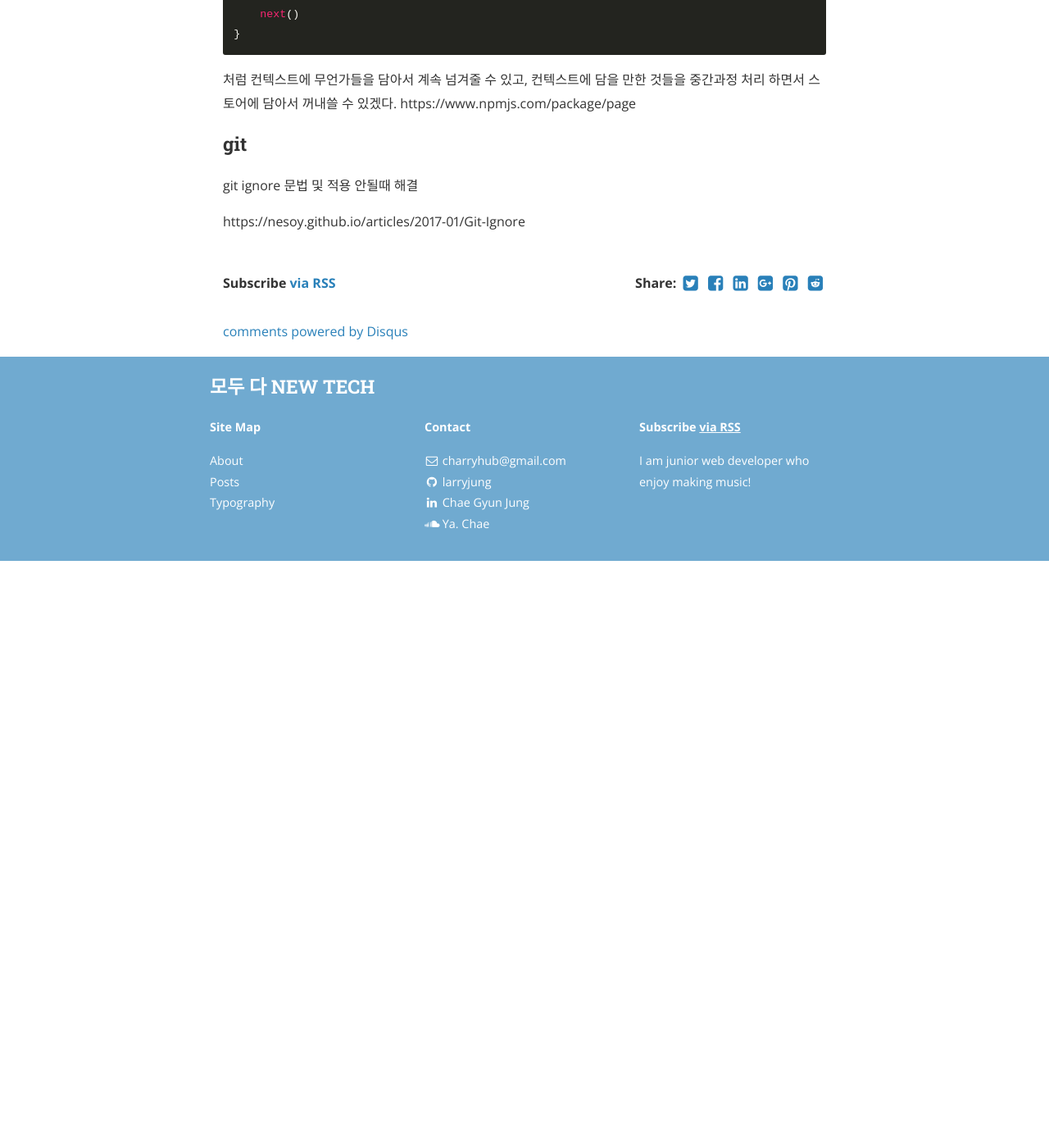
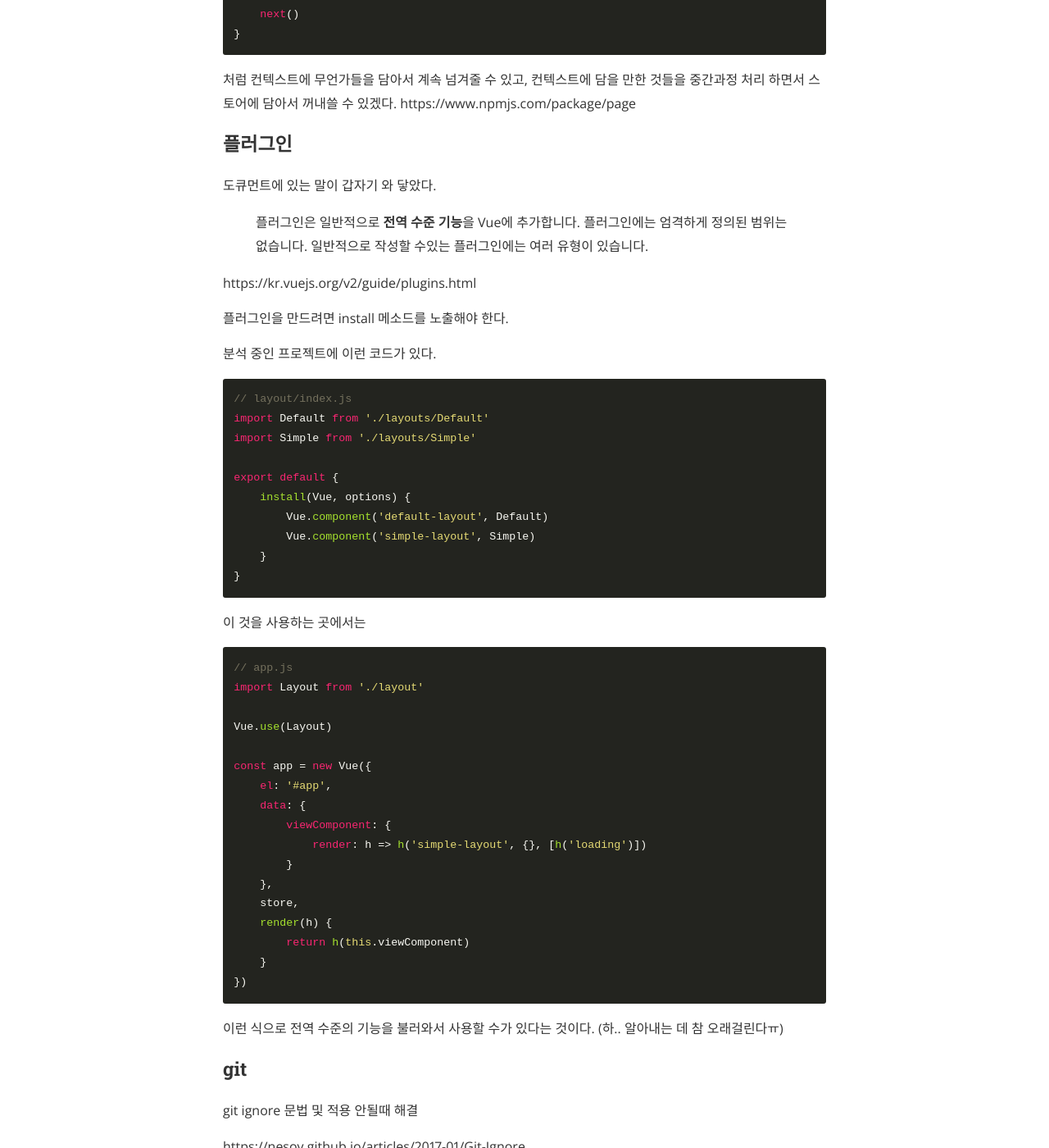
Before and after one commit to LarryJung/larryjung.github.io, a Jekyll site: the page built from _posts/2018-10-31-til.md, in a window 1280 px wide and 1400 px high, scrolled down 2483 px. Shown: the whole window at 82% size. Built offline with Jekyll 4.4.1, drawn with Linux system fonts in a browser that asks for light colours; nearby versions of some CDN libraries; comment, search, counter and statistics services are not loaded; before the commit the page ends 3167 px from its top, so only the background shows below that; some of the changed text lies outside the part shown.

Commit message:
update posting

````diff
--- a/_posts/2018-10-31-til.md
+++ b/_posts/2018-10-31-til.md
@@ -107,8 +107,61 @@ const loginCheck(ctx, next) => {
 
 
 
+### 플러그인
+
+도큐먼트에 있는 말이 갑자기 와 닿았다.
+
+> 플러그인은 일반적으로 **전역 수준 기능**을 Vue에 추가합니다. 플러그인에는 엄격하게 정의된 범위는 없습니다. 일반적으로 작성할 수있는 플러그인에는 여러 유형이 있습니다.
+
+https://kr.vuejs.org/v2/guide/plugins.html
+
+플러그인을 만드려면 install 메소드를 노출해야 한다.
+
+분석 중인 프로젝트에 이런 코드가 있다.
+
+```js
+// layout/index.js
+import Default from './layouts/Default'
+import Simple from './layouts/Simple'
+
+export default {
+    install(Vue, options) {
+        Vue.component('default-layout', Default)
+        Vue.component('simple-layout', Simple)
+    }
+}
+```
+
+이 것을 사용하는 곳에서는
+
+```js
+// app.js
+import Layout from './layout'
+
+Vue.use(Layout)
+
+const app = new Vue({
+    el: '#app',
+    data: {
+        viewComponent: {
+            render: h => h('simple-layout', {}, [h('loading')])
+        }
+    },
+    store,
+    render(h) {
+        return h(this.viewComponent)
+    }
+})
+```
+
+이런 식으로 전역 수준의 기능을 불러와서 사용할 수가 있다는 것이다. (하.. 알아내는 데 참 오래걸린다ㅠ)
+
 ### git
 
 git ignore 문법 및 적용 안될때 해결
 
 https://nesoy.github.io/articles/2017-01/Git-Ignore
+
+git 취소 기능들
+
+- 가끔씩 블로그 포스팅 철자 틀린거 가지고 무의미한 커밋로그 쌓이는 걸 앞으로 깨끗하게 관리하고자 찾아봤다. https://gmlwjd9405.github.io/2018/05/25/git-add-cancle.html
````
